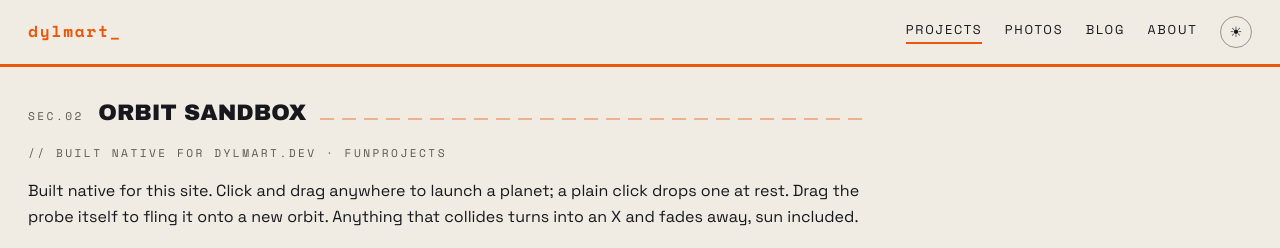
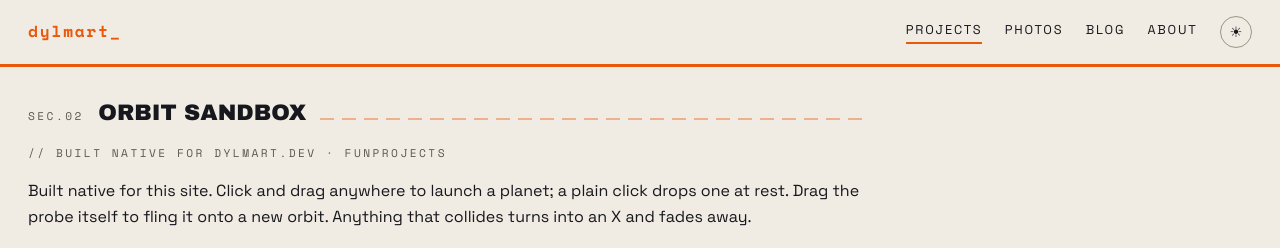
Before and after one commit to dylmart/dylmart.dev, an Astro site: page /projects/sims/orbit-sandbox in a window 1280 px wide. Shown: the top 248 px of the page. Built offline with nearby package versions, Linux system fonts and the light colour scheme; Astro itself is replaced by a stand-in of ours.

Commit message:
Trim the orbit sandbox description

```diff
--- a/src/content/sims/orbit-sandbox/index.md
+++ b/src/content/sims/orbit-sandbox/index.md
@@ -9,4 +9,4 @@ folder_origin: "FunProjects"
 sort: 2
 ---
 
-Built native for this site. Click and drag anywhere to launch a planet; a plain click drops one at rest. Drag the probe itself to fling it onto a new orbit. Anything that collides turns into an X and fades away, sun included.
+Built native for this site. Click and drag anywhere to launch a planet; a plain click drops one at rest. Drag the probe itself to fling it onto a new orbit. Anything that collides turns into an X and fades away.
```
